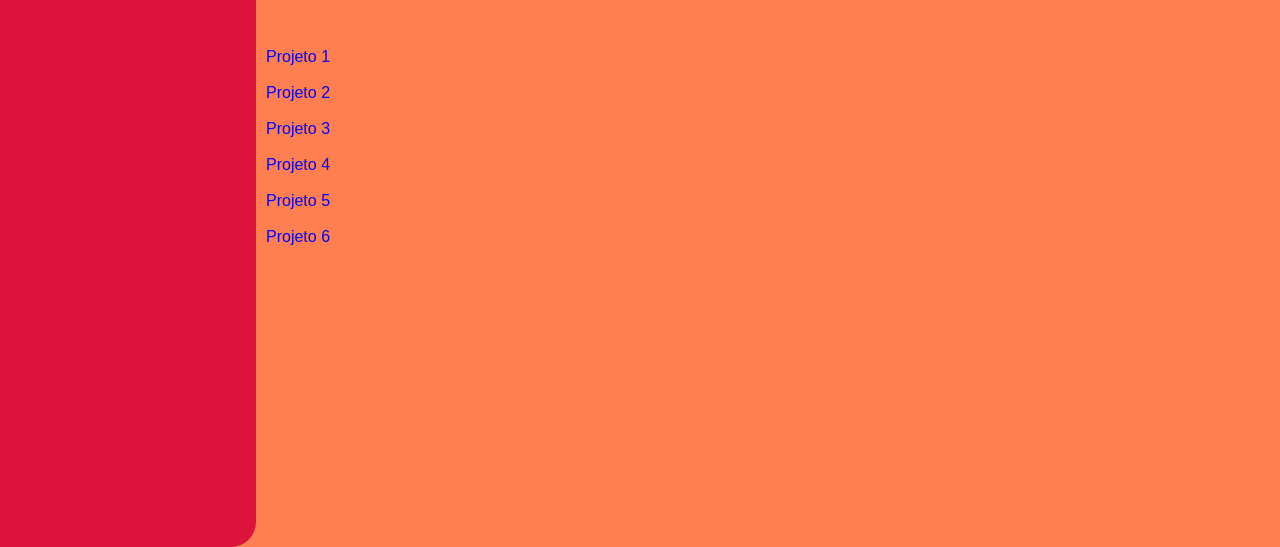
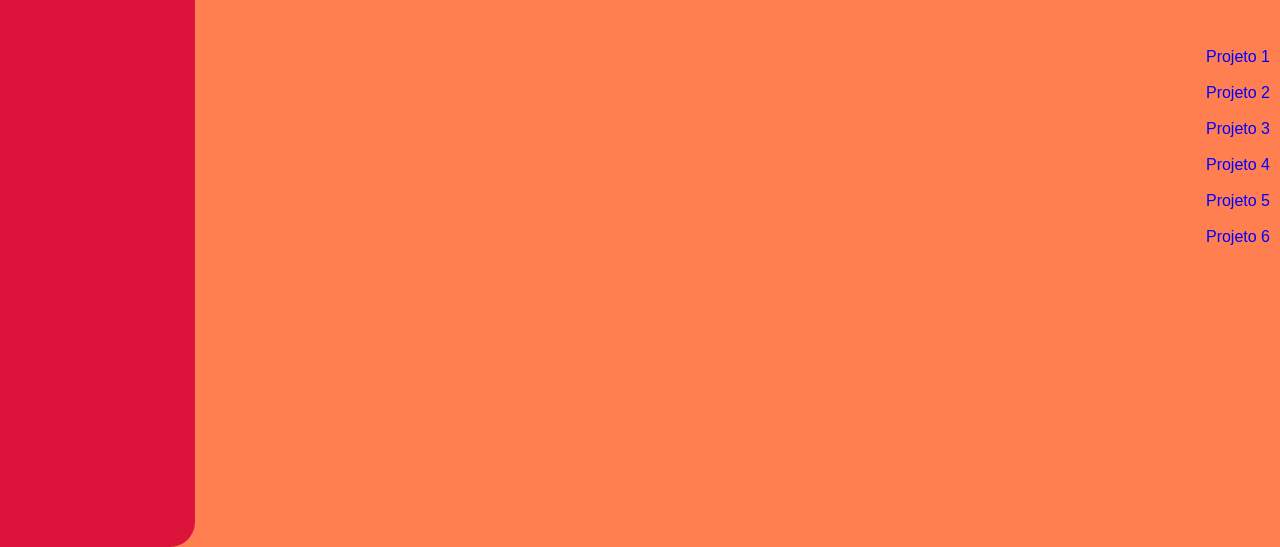
Before and after one commit to Figueiredoisaac/Isaac.me, a plain HTML site: page Projetos.html in a window 1280 px wide. Shown: the part 253-800 px from the top of the page. Drawn offline with Linux system fonts and the light colour scheme.

Commit message:
Ajustes no menu lateral e responsibilidade

```diff
--- a/assets/css/style.css
+++ b/assets/css/style.css
@@ -7,13 +7,15 @@ font-family: sans-serif;
 .container{
     display: flex;
     align-items: center;
+    position: absolute;
+    width: 100vw;
 }
 .container-perfil{
 
     border-bottom-right-radius: 25px;
     border-top-right-radius: 25px;
     background-color: crimson;
-    width: 33%;
+    width: 100%;
     height: 100vh;
     display: flex;
     flex-direction: column;
@@ -21,7 +23,13 @@ font-family: sans-serif;
     align-items: center;
     overflow: hidden;
     z-index: 1;
+    position: relative;
+    left: -40%;
 
+}
+
+.container-perfil:hover{
+    left:0px;
 }
 .container-perfil-titulo{
     display: flex;
@@ -102,13 +110,14 @@ font-family: sans-serif;
 .container-main{
     display: flex;
     flex-direction: column;
+    width: 100vw;
 }
 .menu {
     display: flex;
     position: absolute;
     justify-content: right;
     align-items: center;
-    width: 100%;
+    width: 100vw;
     height: 3rem;
     top: 0;
     right: 0;
@@ -130,8 +139,15 @@ font-family: sans-serif;
     text-decoration: none;
     color: brown;
 }
+.projetos {
+    display: flex;
+    flex-direction: column;
+    justify-content: center;
+    align-items: flex-end;
+}
 .projeto {
     padding: 10px;
+
 
 }
 .projeto-descricao{
@@ -160,15 +176,30 @@ font-family: sans-serif;
 
 @media screen and (min-width: 475px) {
     .container-perfil{
-        width: 25%;
+        width: 40%;
+        left: -25%;
+    }
+    .container-foto-perfil{
+
+        display: flex;
+        flex-direction: column;
+        justify-content: flex-start;
+        align-items: center;
+        border-radius: 50%;
+        overflow: hidden;
+        width: 150px;
+        height: 150px;
+    }
+    .foto-perfil{
+        width: 120%;
     }
 }
 @media screen and (min-width: 1024px)  {
 
     .container-perfil{
 
-        width: 20%;
-        height: 100vh;
+        width: 18%;
+        left: -13%;
 
     }
     .container-perfil-titulo{
```
